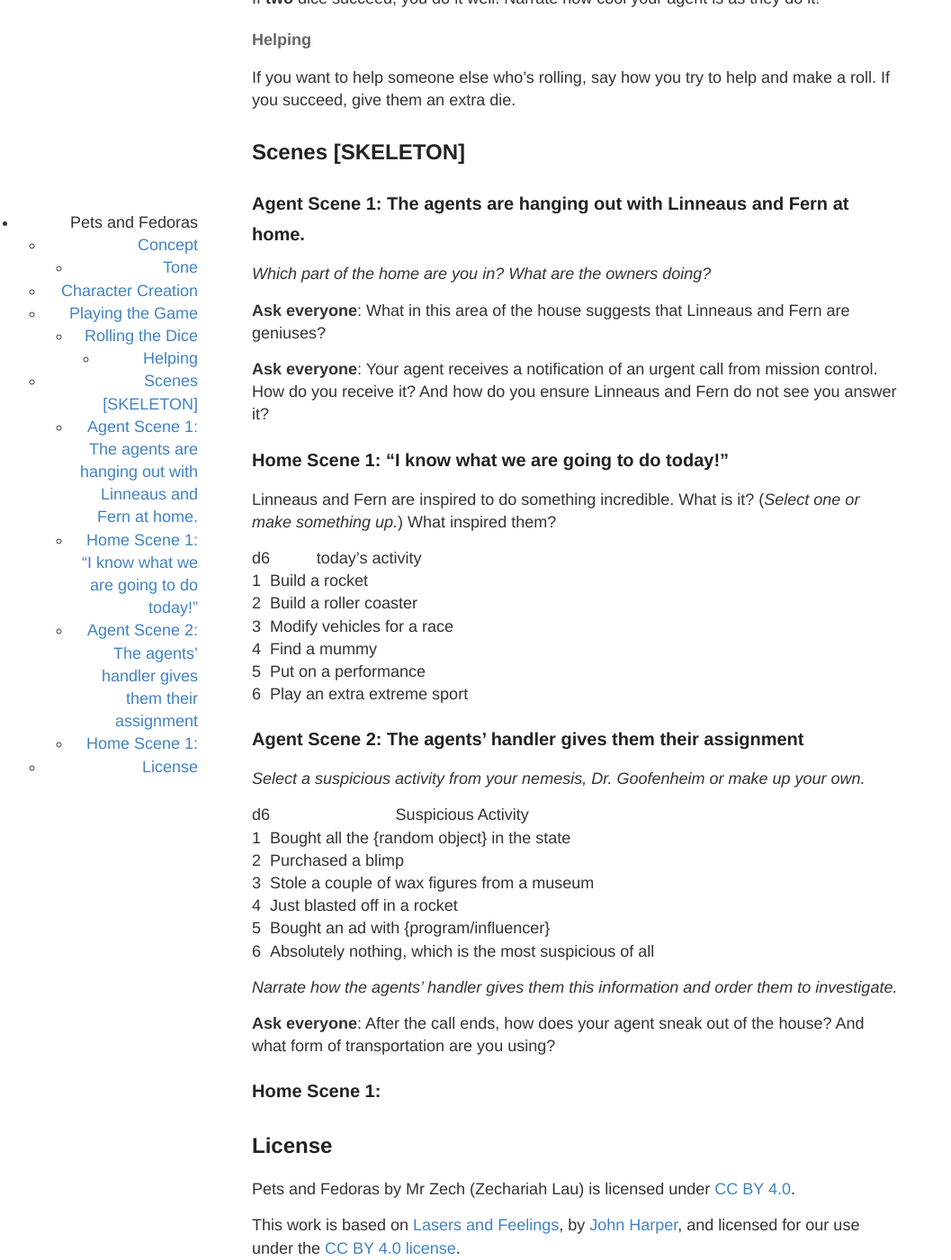
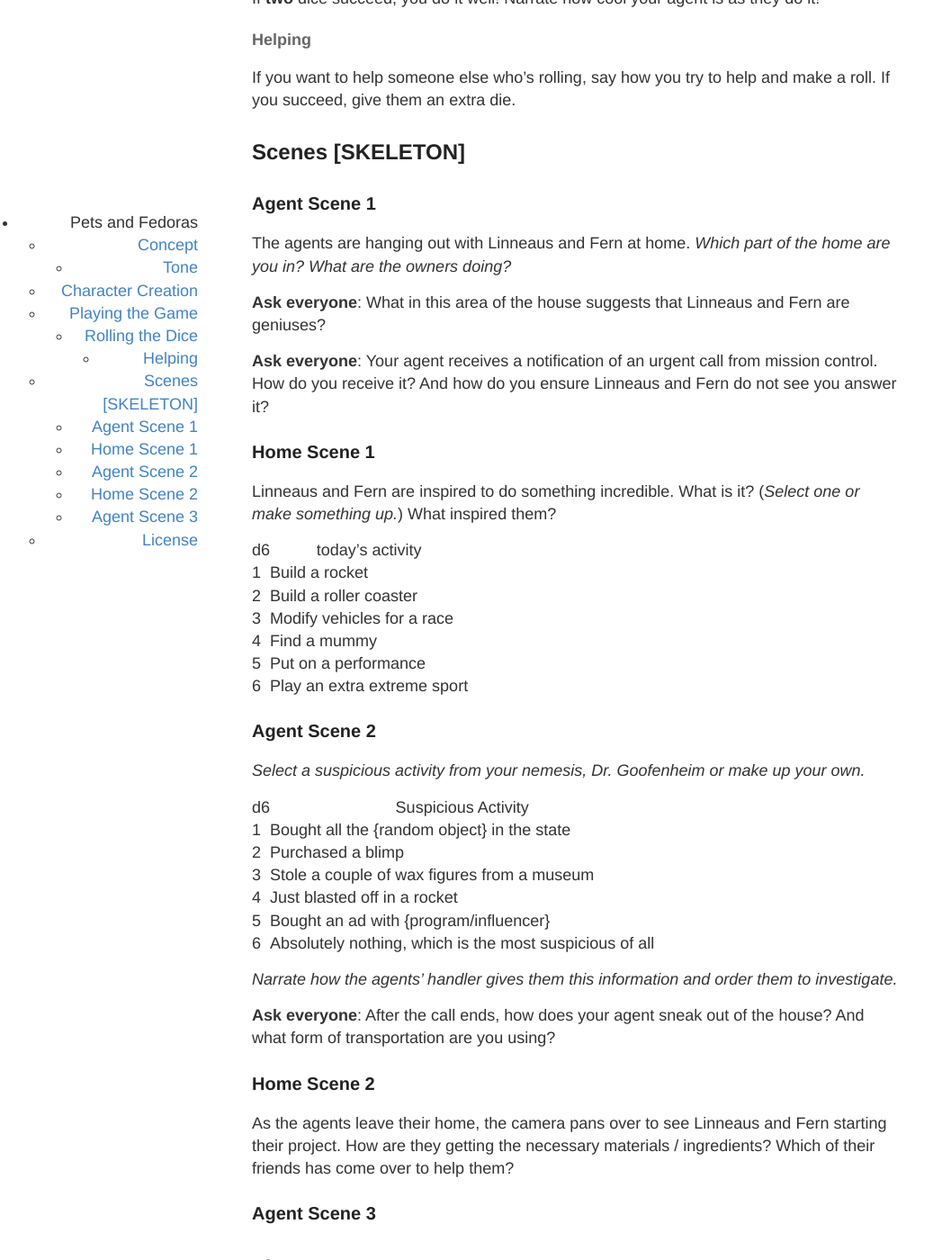
Before and after one commit to zechlau14/zechlau14.github.io, a Jekyll site: the page built from projects/pets-and-fedoras.md, in a window 1280 px wide and 1400 px high, scrolled down 1711 px. Shown: the whole window at 90% size, without its empty margins (0-1057 px from the left). Built offline with Jekyll 4.4.1, drawn with Linux system fonts in a browser that asks for light colours.

Commit message:
Update pets-and-fedoras.md

```diff
--- a/projects/pets-and-fedoras.md
+++ b/projects/pets-and-fedoras.md
@@ -48,14 +48,14 @@ If you want to help someone else who's rolling, say how you try to help and make
 
 ## Scenes [SKELETON]
 
-### Agent Scene 1: The agents are hanging out with Linneaus and Fern at home.
-_Which part of the home are you in? What are the owners doing?_
+### Agent Scene 1
+The agents are hanging out with Linneaus and Fern at home. _Which part of the home are you in? What are the owners doing?_
 
 **Ask everyone**: What in this area of the house suggests that Linneaus and Fern are geniuses?
 
 **Ask everyone**: Your agent receives a notification of an urgent call from mission control. How do you receive it? And how do you ensure Linneaus and Fern do not see you answer it?
 
-### Home Scene 1: "I know what we are going to do today!"
+### Home Scene 1
 Linneaus and Fern are inspired to do something incredible. What is it? (_Select one or make something up._) What inspired them?
 
 | d6 | today's activity |
@@ -67,7 +67,7 @@ Linneaus and Fern are inspired to do something incredible. What is it? (_Select
 | 5 | Put on a performance |
 | 6 | Play an extra extreme sport |
 
-### Agent Scene 2: The agents' handler gives them their assignment
+### Agent Scene 2
 _Select a suspicious activity from your nemesis, Dr. Goofenheim or make up your own._
 
 | d6 | Suspicious Activity |
@@ -83,7 +83,11 @@ _Narrate how the agents' handler gives them this information and order them to i
 
 **Ask everyone**: After the call ends, how does your agent sneak out of the house? And what form of transportation are you using?
 
-### Home Scene 1:
+### Home Scene 2
+As the agents leave their home, the camera pans over to see Linneaus and Fern starting their project. How are they getting the necessary materials / ingredients? Which of their friends has come over to help them?
+
+### Agent Scene 3
+
 
 ## License
 Pets and Fedoras by Mr Zech (Zechariah Lau) is licensed under [CC BY 4.0](http://creativecommons.org/licenses/by/4.0/).
```
